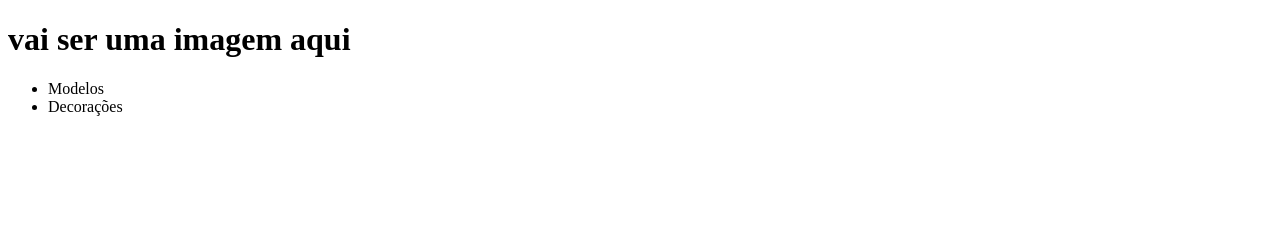
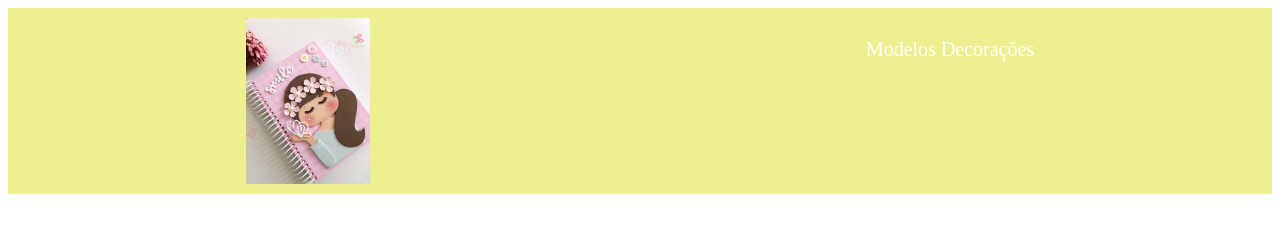
Before and after one commit to ElaineMouradosReis/turmaDtardeterca, a plain HTML site: page index.html in a window 1280 px wide. Drawn offline with Linux system fonts and the light colour scheme.

Commit message:
Add files via upload

```diff
--- a/index.html
+++ b/index.html
@@ -5,14 +5,14 @@
     <meta http-equiv="X-UA-Compatible" content="IE=edge">
     <meta name="viewport" content="width=device-width, initial-scale=1.0">
     <title>Document</title>
-
+    <link rel="stylesheet" href="style.css">
 </head>
 <body>
-    <header>
-        <h1>vai ser uma imagem aqui</h1>
-        <ul>
-            <li> Modelos</li>
-            <li> Decorações</li>
+    <header class="cabeçalho">
+    <img class="cabeçalho-imagem" src="caderno.jpg" alt="caderno">
+        <ul class="cabeçalho-lista">
+            <li class="cabeçalho-lista-item"> Modelos</li>
+            <li class="cabeçalho-lista-item"> Decorações</li>
         </ul>
     </header>
 </body>
--- a/style.css
+++ b/style.css
@@ -1,4 +1,15 @@
-header{
+.cabeçalho{
     background-color: #EEEF8F;
     color: #fffffd;
+    display: flex;
+    justify-content: space-around;
+    padding: 10px;
+    font-size: 20px;
 }
+.cabeçalho-imagem{
+    width: 10%;
+    height: 10%;
+}
+.cabeçalho-lista-item{
+    display: inline-block;
+}
```
Also changed, not shown: caderno.jpg (added).
